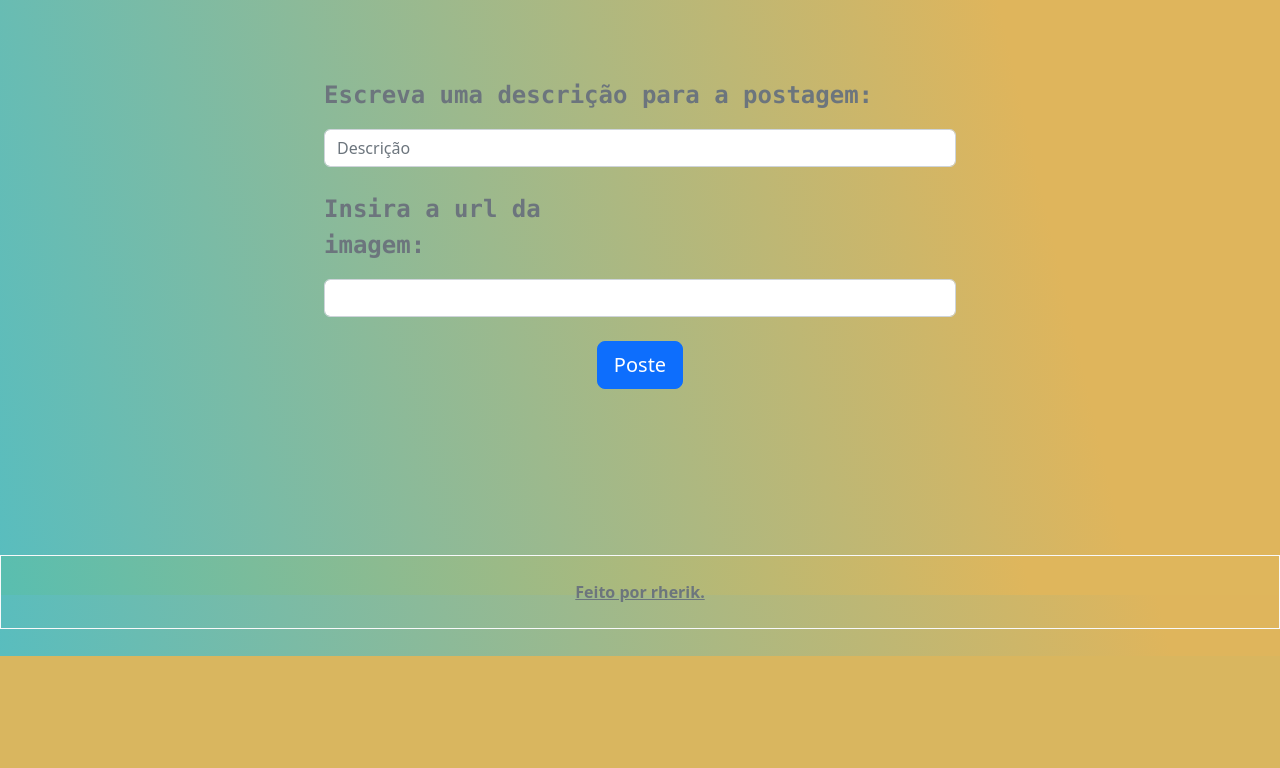
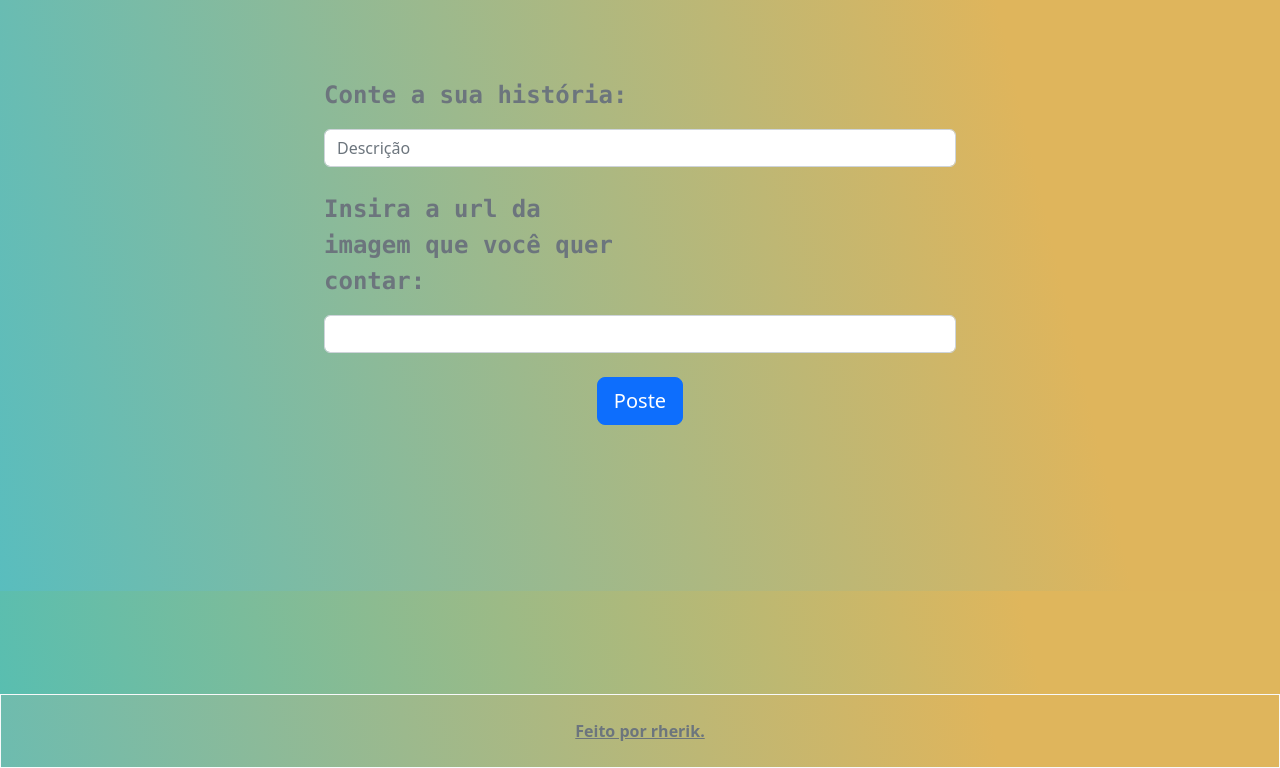
Before and after one commit to rherik/adocao_flask, a Flask app: page /crie in a window 1280 px wide. Shown: the part 144-912 px from the top of the page. Before the commit the page ends 800 px from the top, so only its background shows below. Run offline with Flask 3, Linux system fonts and the light colour scheme.

Commit message:
fix: update error

```diff
--- a/static/style.css
+++ b/static/style.css
@@ -71,8 +71,8 @@ form {
 }
 
 footer {
-    /* position: absolute; */
-    bottom: 0;
+    /* position: relative; */
+    padding-top: 8%;
     width: 100%;
     height: 2.5rem;
     background: rgb(146, 98, 202);
--- a/templates/criar_post.html
+++ b/templates/criar_post.html
@@ -2,14 +2,14 @@
 {% block base %}
 <form method="POST" enctype="multipart/form-data">
     <div class="justify-content-center row g-3">
-        <p class="col-lg-6 font-monospace fw-bolder fs-4 text-dark text-muted">Escreva uma descrição para a postagem:</p>
+        <p class="col-lg-6 font-monospace fw-bolder fs-4 text-dark text-muted">Conte a sua história:</p>
     </div>
     <div class="justify-content-center row g-3">
         <div class="col-lg-6">
             <input type="text" name="text" id="text" class="form-control" placeholder="Descrição">
         </br>
         <div class="file-path-wrapper">
-            <p class="col-lg-6 font-monospace fw-bolder fs-4 text-dark text-muted">Insira a url da imagem:</p>
+            <p class="col-lg-6 font-monospace fw-bolder fs-4 text-dark text-muted">Insira a url da imagem que você quer contar:</p>
 
             <input class="form-control" type="text" name="image">
         </div>
--- a/views.py
+++ b/views.py
@@ -1,7 +1,6 @@
 from flask import Blueprint, render_template, request, flash, redirect
 from models import Post
 from datetime import datetime
-import os
 from db import db
 
 views = Blueprint("views", __name__)
@@ -31,10 +30,6 @@ def create_post():
         elif not foto:
             flash('Insira uma foto', category='error')
         else:
-            # if request.files:
-            #     image = request.files["image"]
-            #     image.save(os.path.join(app.config["IMAGE_UPLOADS"], image.filename))
-            #     return redirect(request.url)
             post = Post(text=text, foto=foto)
             db.session.add(post)
             db.session.commit()
@@ -59,12 +54,12 @@ def atualizar():
     postes = Post.query.all()
     if request.method == "POST":
         post_id = request.form.get('post_id')
-        post_att = Post.query.filter_by(post_id).first()
+        post_att = Post.query.get_or_404(post_id)
         novo_texto = request.form.get('text')
         print(post_id, type(post_id), novo_texto, type(novo_texto))
 
         post_att.text = novo_texto
-        post_att.date_created = datetime.now().date()
+        post_att.date_created = datetime.now()
 
         db.session.commit()
         flash('Postagem atualizada!', category='success')
```
